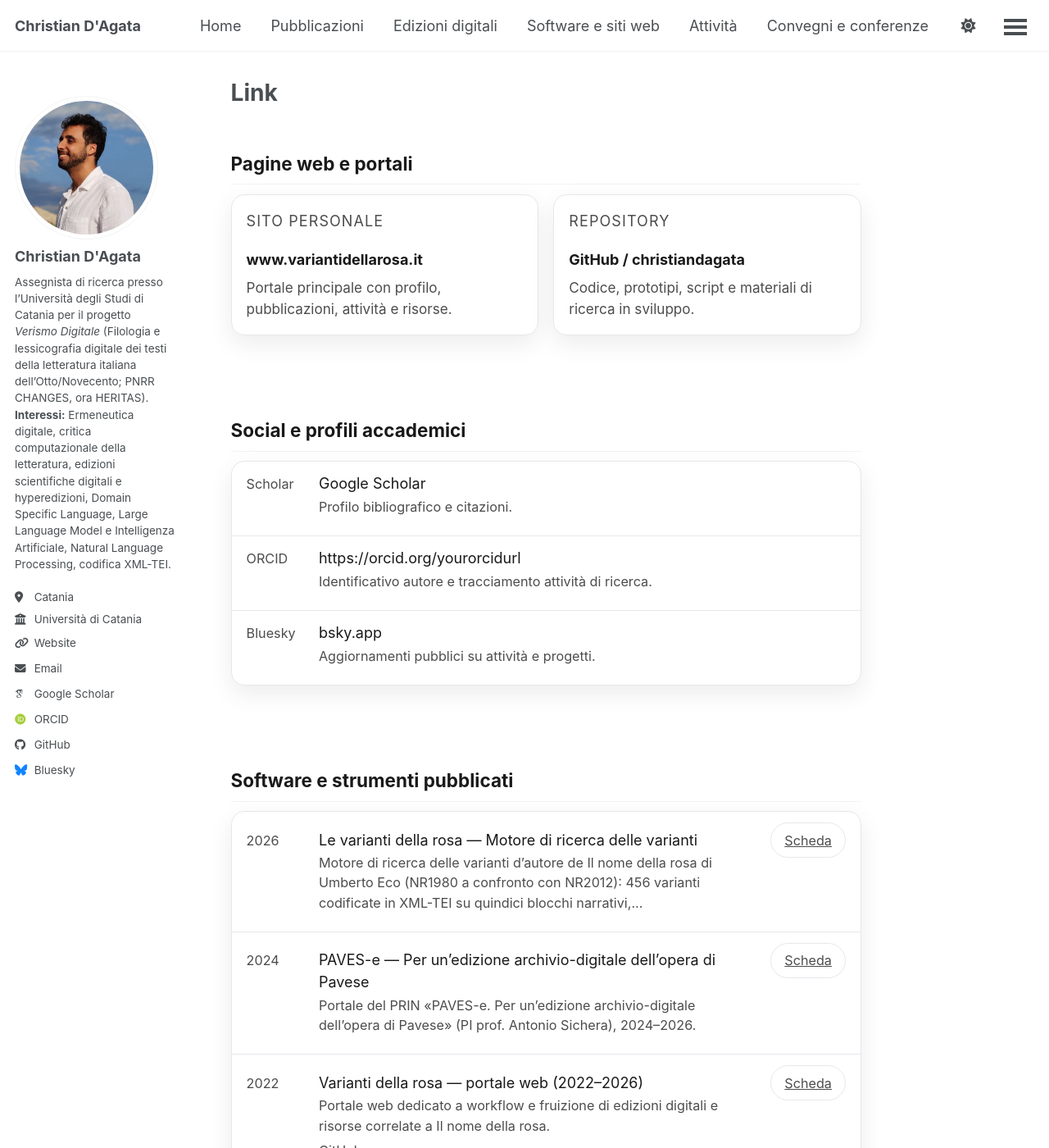
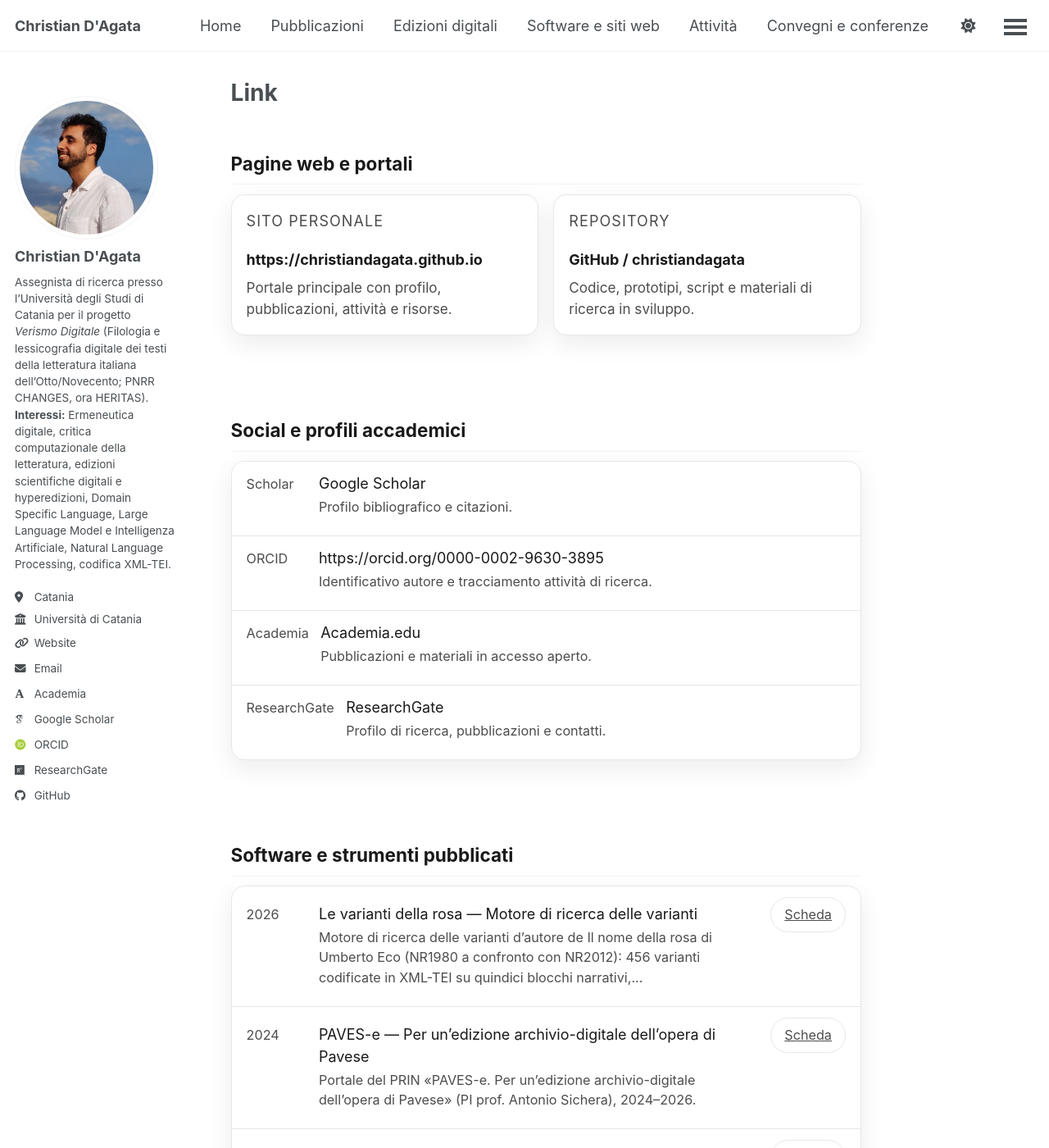
Before and after one commit to christiandagata/christiandagata.github.io, a Jekyll site: the page built from _pages/links.md, in a window 1280 px wide and 1400 px high. Shown: the whole window at 82% size. Built offline with Jekyll 4.4.1, drawn with Linux system fonts in a browser that asks for light colours; some web fonts are replaced; a script bundle is joined from its source files by our own code; library files that are not in the unit come from our copies.

Commit message:
Profili: sito, ORCID, Google Scholar corretti; Academia.edu e ResearchGate; rimosso Bluesky
Co-Authored-By: Claude Opus 5.5 <noreply@anthropic.com>
Claude-Session: https://claude.ai/code/session_018ixQG2wRtNdHZn6NzGsAA2

```diff
--- a/_config.yml
+++ b/_config.yml
@@ -31,20 +31,20 @@ author:
     <strong>Interessi:</strong> Ermeneutica digitale, critica computazionale della letteratura, edizioni scientifiche digitali e hyperedizioni, Domain Specific Language, Large Language Model e Intelligenza Artificiale, Natural Language Processing, codifica XML-TEI."
   location         : "Catania"
   employer         : "Università di Catania"
-  uri              : "www.variantidellarosa.it"
+  uri              : "https://christiandagata.github.io"
   email            : "christian.dagata@unict.it"
 
   # Academic websites
-  academia         : # URL
+  academia         : "https://unict.academia.edu/ChristianDAgata"
   arxiv            : # URL - Update with the correct link to your profile
-  googlescholar    : "https://scholar.google.com/citations?user=PS_CX0AAAAAJ"
+  googlescholar    : "https://scholar.google.com/citations?user=gAka9aQAAAAJ"
   inspire-hep      : # URL
   impactstory      : # URL
-  orcid            : "https://orcid.org/yourorcidurl"
+  orcid            : "https://orcid.org/0000-0002-9630-3895"
   semantic         : # URL
   ssrn             : # URL
   pubmed           : # URL
-  researchgate     : # URL
+  researchgate     : "https://www.researchgate.net/profile/Christian-Dagata-4"
   scopus           : # URL
   zotero           : # URL
 
@@ -59,7 +59,7 @@ author:
 
   # Social media
   artstation       : # Username
-  bluesky          : "bsky.app" # Replace this with you Bluesky username
+  bluesky          : # Username
   facebook         : # Username
   flickr           : # Username
   foursquare       : # Username
--- a/_includes/social-share.html
+++ b/_includes/social-share.html
@@ -4,8 +4,6 @@
   {% if site.data.ui-text[site.locale].share_on_label %}
     <h4 class="page__share-title">{{ site.data.ui-text[site.locale].share_on_label | default: "Share on" }}</h4>
   {% endif %}
-
-  <a href="https://bsky.app/intent/compose?text={{ base_path }}{{ page.url }}" class="btn btn--bluesky" title="{{ site.data.ui-text[site.locale].share_on_label | default: 'Share on' }} Bluesky"><i class="fab fa-bluesky" aria-hidden="true"></i><span> Bluesky</span></a>
 
   <a href="https://www.facebook.com/sharer/sharer.php?u={{ base_path }}{{ page.url }}" class="btn btn--facebook" title="{{ site.data.ui-text[site.locale].share_on_label | default: 'Share on' }} Facebook"><i class="fab fa-facebook" aria-hidden="true"></i><span> Facebook</span></a>
 
--- a/_pages/links.md
+++ b/_pages/links.md
@@ -62,18 +62,22 @@ author_profile: true
       </li>
       {% endif %}
 
-      {% if site.author.bluesky %}
+      {% if site.author.academia %}
       <li>
-        <div class="mag-date">Bluesky</div>
+        <div class="mag-date">Academia</div>
         <div class="mag-main">
-          <div>
-            {% if site.author.bluesky contains "http" %}
-              <a href="{{ site.author.bluesky }}" target="_blank" rel="noopener">{{ site.author.bluesky }}</a>
-            {% else %}
-              <a href="https://{{ site.author.bluesky }}" target="_blank" rel="noopener">{{ site.author.bluesky }}</a>
-            {% endif %}
-          </div>
-          <div class="mag-sub">Aggiornamenti pubblici su attività e progetti.</div>
+          <div><a href="{{ site.author.academia }}" target="_blank" rel="noopener">Academia.edu</a></div>
+          <div class="mag-sub">Pubblicazioni e materiali in accesso aperto.</div>
+        </div>
+      </li>
+      {% endif %}
+
+      {% if site.author.researchgate %}
+      <li>
+        <div class="mag-date">ResearchGate</div>
+        <div class="mag-main">
+          <div><a href="{{ site.author.researchgate }}" target="_blank" rel="noopener">ResearchGate</a></div>
+          <div class="mag-sub">Profilo di ricerca, pubblicazioni e contatti.</div>
         </div>
       </li>
       {% endif %}
```
